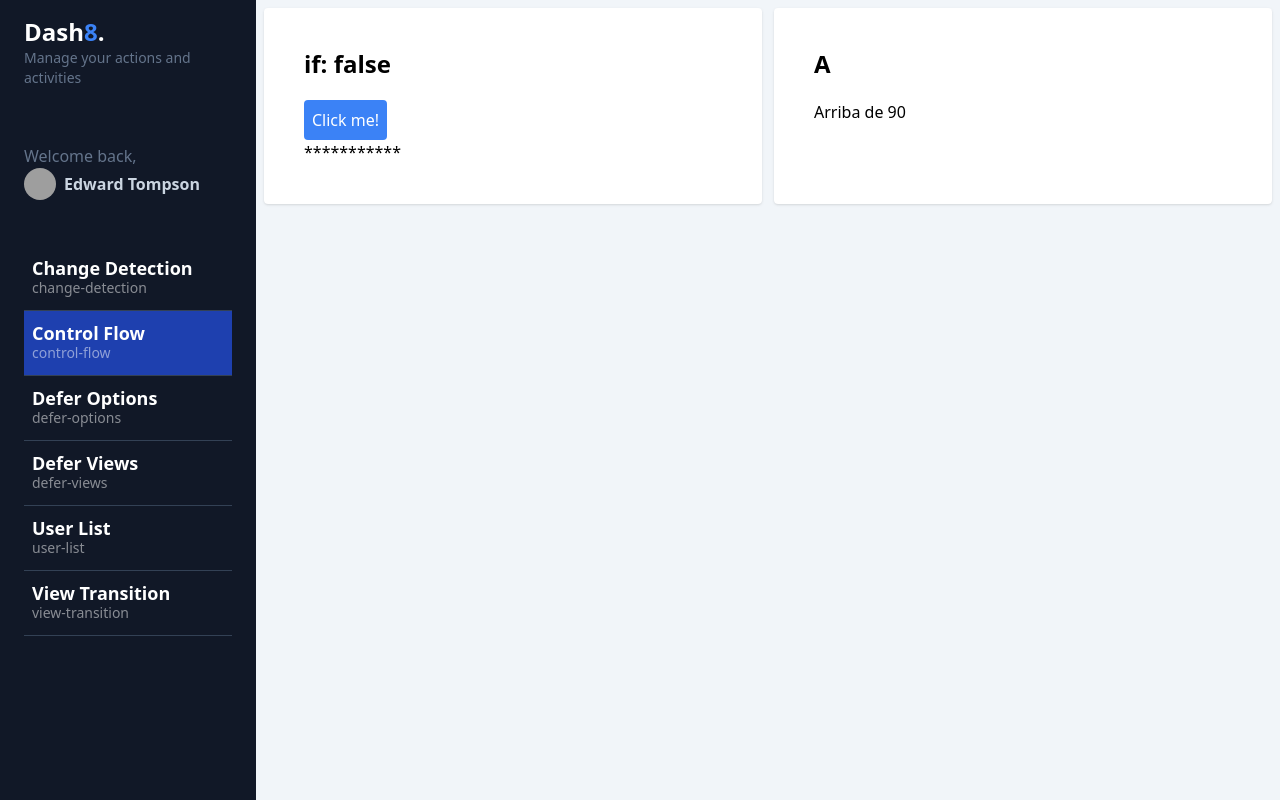
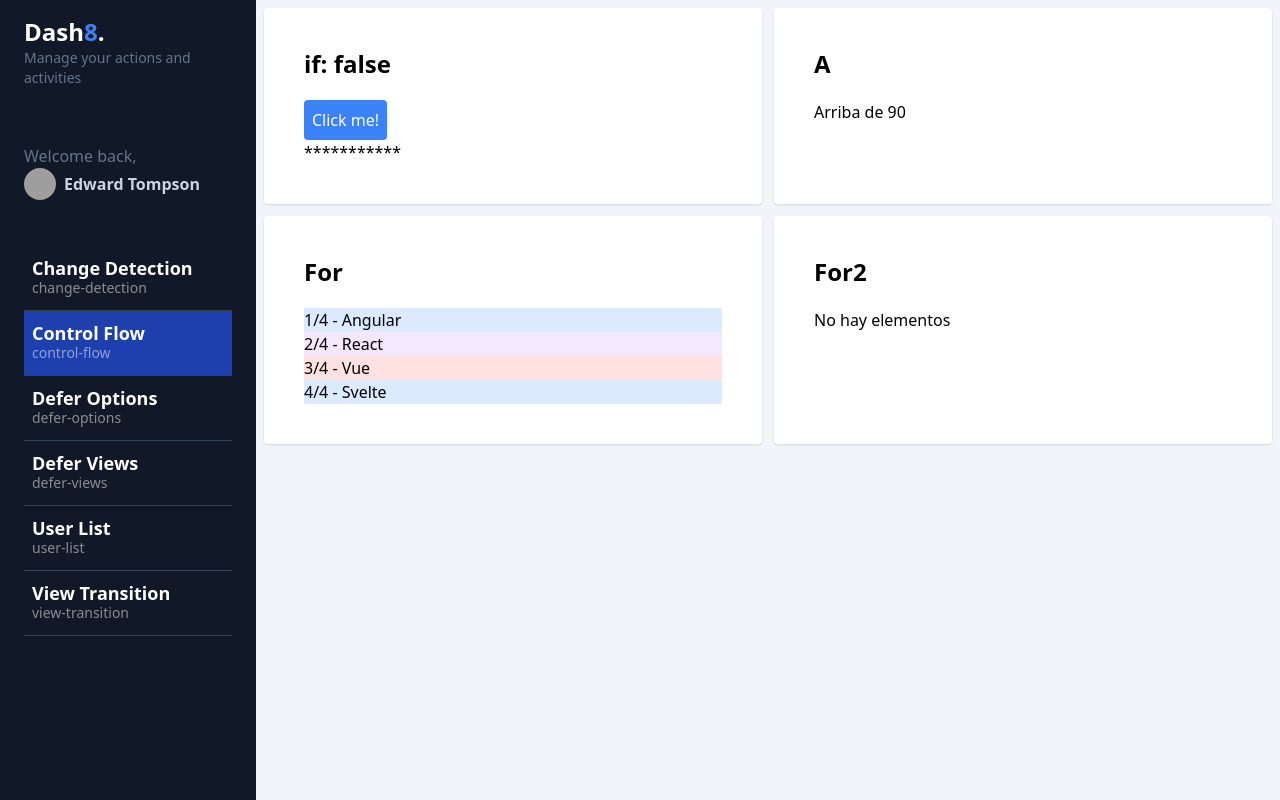
Before and after one commit to jhonnycgarcia/dev-talleres-my-dashboard-app, an Angular app: page /dashboard/control-flow in a window 1280 px wide. Built offline with nearby package versions, Linux system fonts and the light colour scheme; grey boxes are pictures that could not be loaded.

Commit message:
Contrlo Flow - @For

```diff
--- a/src/app/dashboard/pages/control-flow-page/control-flow-page.component.html
+++ b/src/app/dashboard/pages/control-flow-page/control-flow-page.component.html
@@ -32,4 +32,40 @@
       }
     </div>
 
+    <!-- @for -->
+    <div class="bg-white rounded shadow p-10">
+      <h2 class="text-2xl font-bold mb-5">For</h2>
+
+      <ul>
+        @for (item of frameworks(); track item;
+          let i = $index, first = $first, last = $last, even = $even, odd = $odd, count = $count
+        ) {
+          <li
+            [class]="{
+              'bg-red-100': even && !first && !last,
+              'bg-purple-100': odd && !first && !last,
+              'bg-blue-100': first || last,
+            }"
+          >
+            {{ i +1 }}/{{count}} - {{ item }}
+          </li>
+        }
+      </ul>
+
+    </div>
+
+    <!-- @for -->
+    <div class="bg-white rounded shadow p-10">
+      <h2 class="text-2xl font-bold mb-5">For2</h2>
+
+      <ul>
+        @for (item of frameworks2(); track $index) {
+          <li>{{ item }}</li>
+        } @empty {
+          <li>No hay elementos</li>
+        }
+      </ul>
+
+    </div>
+
 </section>
--- a/src/app/dashboard/pages/control-flow-page/control-flow-page.component.ts
+++ b/src/app/dashboard/pages/control-flow-page/control-flow-page.component.ts
@@ -12,6 +12,8 @@ export default class ControlFlowPageComponent {
 
   public showContent = signal(false);
   public grade = signal<Grade>('A');
+  public frameworks = signal<string[]>(['Angular', 'React', 'Vue', 'Svelte']);
+  public frameworks2 = signal<string[]>([]);
 
 
   public toggleContent() {
```
